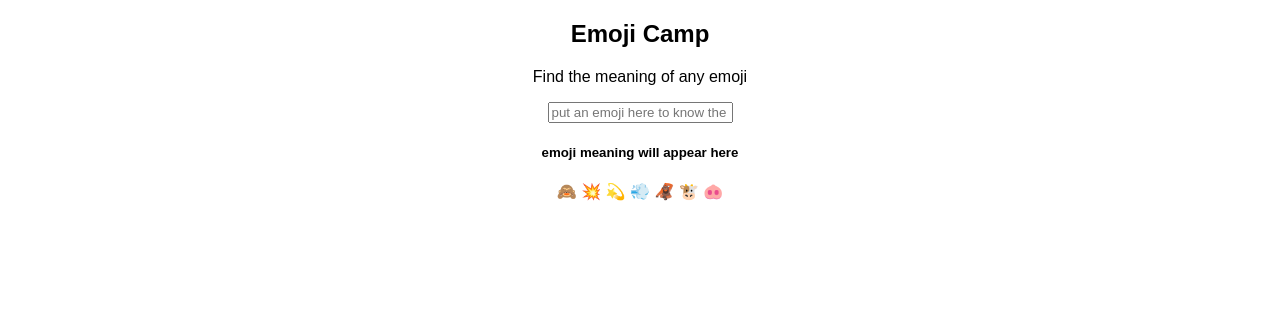
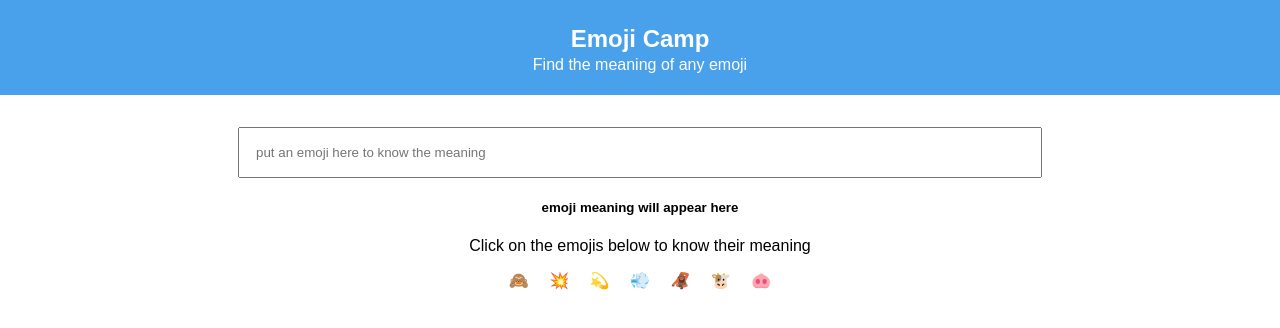
Before and after one commit to the-mainak-banerjee/emoji-interpretor, a React (Create React App) app: page / in a window 1280 px wide. Shown: the top 328 px of the page. Built offline with nearby package versions, Linux system fonts and the light colour scheme.

Commit message:
added style

```diff
--- a/src/App.js
+++ b/src/App.js
@@ -21,7 +21,7 @@ export default function App() {
   );
 
   const handleInputChange = (e) => {
-    const userEmoji = e.target.value;
+    const userEmoji = e.target.value.trim();
     setUserEmojiInput(userEmoji);
 
     if (userEmoji in emojiDb) {
@@ -37,13 +37,14 @@ export default function App() {
 
   return (
     <div className="App">
-      <section>
+      <section className="header">
         <h2>Emoji Camp</h2>
         <p>Find the meaning of any emoji</p>
       </section>
       <input
         type="text"
         placeholder="put an emoji here to know the meaning"
+        className="userInput"
         value={userEmojiInput}
         onChange={handleInputChange}
       />
@@ -52,9 +53,17 @@ export default function App() {
         <h5>{emojiMeaning}</h5>
       </div>
 
-      {allEmojis.map((emoji) => {
-        return <span onClick={() => handleEmojiClick(emoji)}> {emoji} </span>;
-      })}
+      <div>
+        <p>Click on the emojis below to know their meaning </p>
+        {allEmojis.map((emoji) => {
+          return (
+            <span className="emojiList" onClick={() => handleEmojiClick(emoji)}>
+              {" "}
+              {emoji}{" "}
+            </span>
+          );
+        })}
+      </div>
     </div>
   );
 }
--- a/src/styles.css
+++ b/src/styles.css
@@ -1,4 +1,34 @@
+body {
+  margin: 0;
+  padding: 0;
+}
+
 .App {
   font-family: sans-serif;
   text-align: center;
 }
+
+.header {
+  padding: 0.3rem;
+  background-color: #49a0eb;
+  color: white;
+  margin-bottom: 2rem;
+}
+
+.header > h2 {
+  margin-bottom: 0;
+}
+
+.header > p {
+  margin-top: 0.2rem;
+}
+
+.userInput {
+  padding: 1rem;
+  width: 60%;
+}
+
+.emojiList {
+  padding: 0.5rem;
+  cursor: pointer;
+}
```
